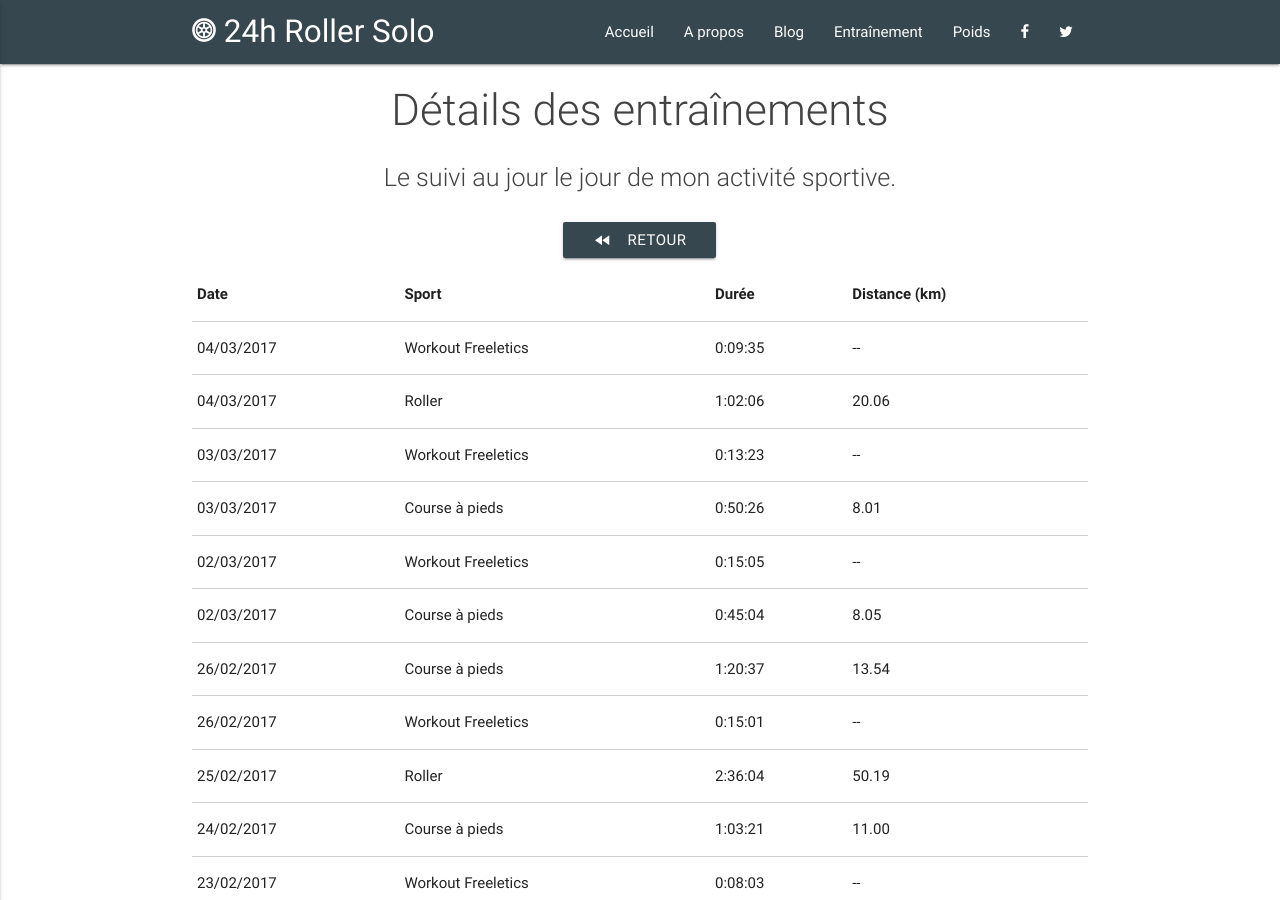
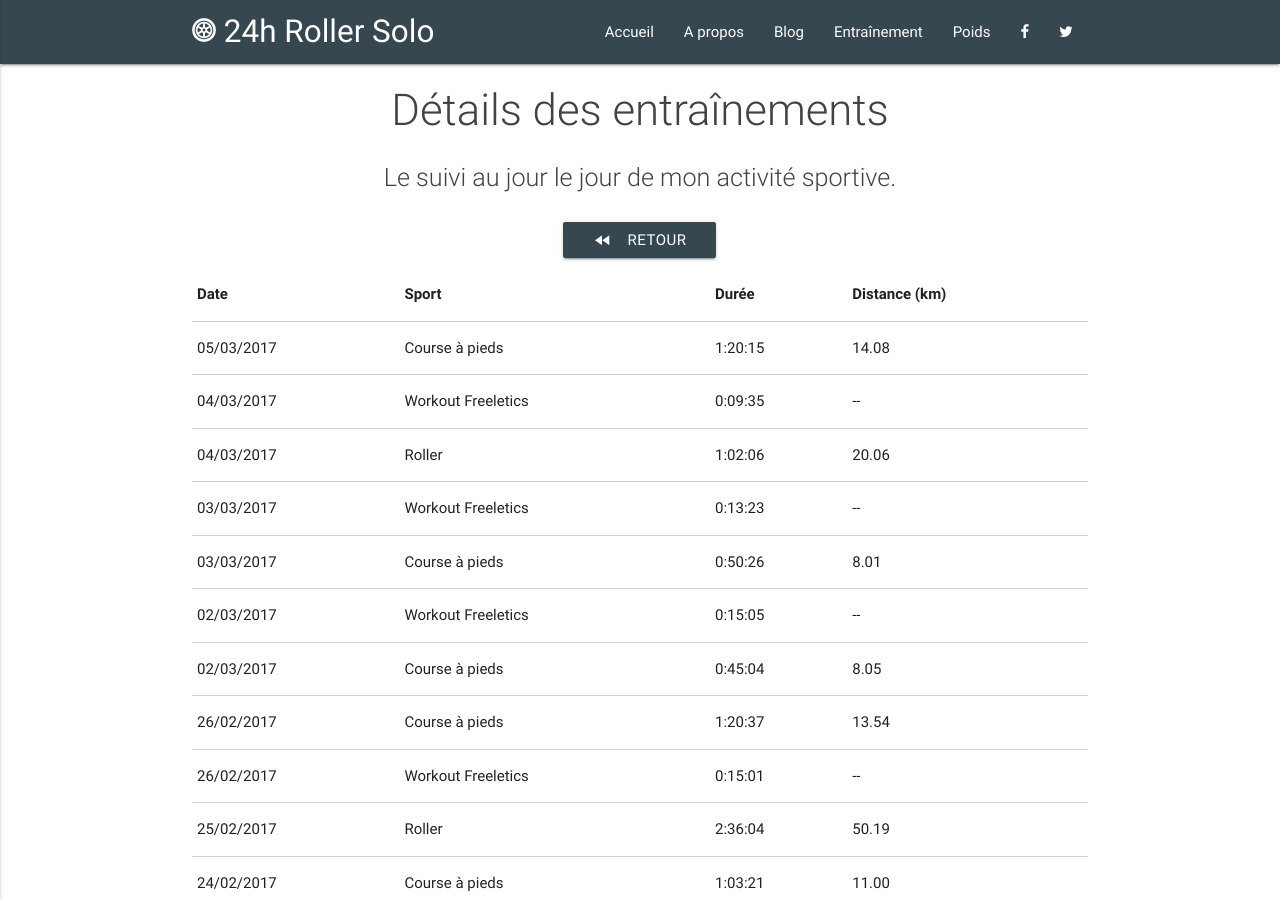
Before and after one commit to 24hRollerSolo/24hRollerSolo.github.io, a Jekyll site: the page built from training/details.html, in a window 1280 px wide and 900 px high. Built offline with Jekyll 4.4.1, drawn with Linux system fonts in a browser that asks for light colours.

Commit message:
Add 2017-03-05 running

```diff
--- a/_data/sports.json
+++ b/_data/sports.json
@@ -1,4 +1,5 @@
 [
+  {"date": "2017-03-05", "type": "RUNNING", "distance": "14.08", "duration": "1:20:15"},
   {"date": "2017-03-04", "type": "WORKOUT", "program": "W09-02 | 10 PUSHUPS + 1/5 APHRODITE Endurance", "duration": "0:09:35"},
   {"date": "2017-03-04", "type": "ROLLER", "distance": "20.06", "duration": "1:02:06"},
   {"date": "2017-03-03", "type": "WORKOUT", "program": "W09-01 | ENDURANCE + 1/5 NEMESIS Endurance", "duration": "0:13:23"},
```
